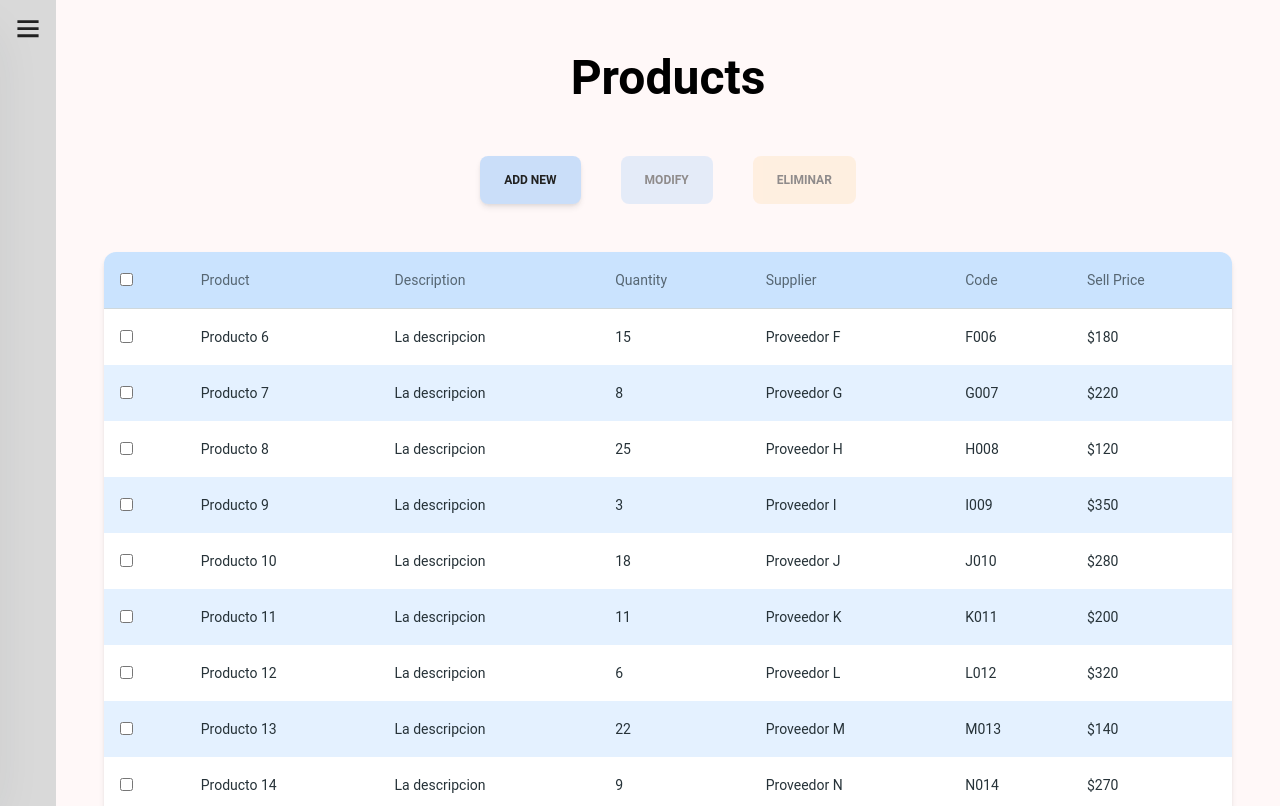
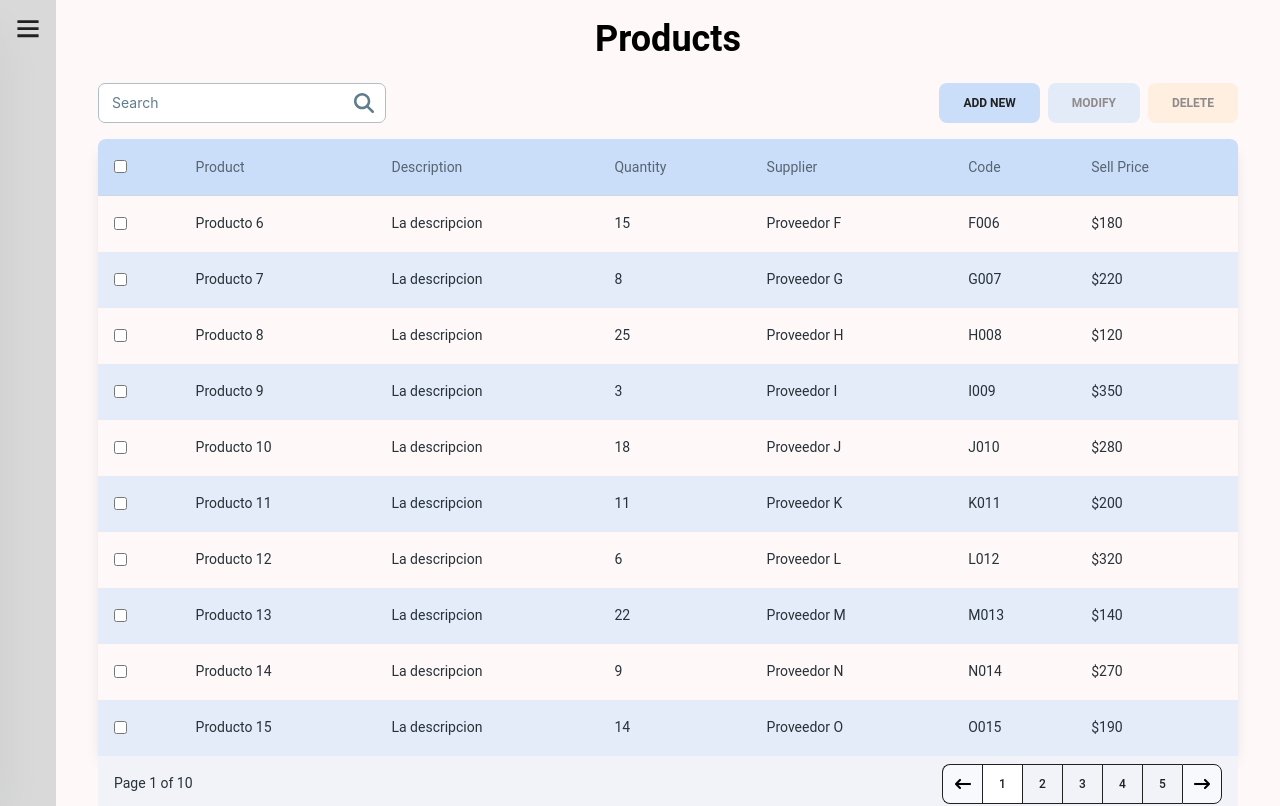
Before and after one commit to rogelioolarte/s15-13-ft-java-react, a React (Vite) app in the folder front/: page /products in a window 1280 px wide. Shown: the top 806 px of the page. Built offline with nearby package versions, Linux system fonts and the light colour scheme.

Commit message:
fix: styles products table

```diff
--- /dev/null
+++ b/front/src/components/container/ProductsHeader.jsx
@@ -0,0 +1,31 @@
+import { Button, Input, Typography } from '@material-tailwind/react'
+import { FaMagnifyingGlass } from 'react-icons/fa6'
+import { ProductsFormModal } from './ProductsFormModal.jsx'
+
+export default function ProductsHeader ({ productToEdit, selectedItems, setIsDeleteConfirmationOpen }) {
+  return (
+    <>
+      <div className='w-full text-center'>
+        <Typography variant='h2' color='black'>
+          Products
+        </Typography>
+      </div>
+      <div className='w-full flex flex-col lg:flex-row items-center lg:justify-between gap-2'>
+        {/* Search */}
+        <div className='w-full md:w-72'>
+          <Input
+            className='bg-white'
+            label='Search'
+            icon={<FaMagnifyingGlass className='h-5 w-5' />}
+          />
+        </div>
+        {/* Buttons */}
+        <div className='flex flex-wrap items-center gap-2'>
+          <ProductsFormModal button={<Button className='min-w-fit flex-1 bg-secondary-40 text-gray-900 shadow-none hover:shadow-none hover:bg-secondary-60 transition-all duration-300 ease-in-out'>Add New</Button>} action='create' />
+          <ProductsFormModal button={<Button disabled={selectedItems.length !== 1} className='min-w-fit flex-1 bg-secondary-40 text-gray-900 shadow-none hover:shadow-none hover:bg-secondary-60 transition-all duration-300 ease-in-out'>Modify</Button>} action='edit' productToEdit={productToEdit} />
+          <Button disabled={selectedItems.length < 1} onClick={() => setIsDeleteConfirmationOpen(true)} className='min-w-fit flex-1 bg-warning-40 text-gray-900 shadow-none hover:shadow-none hover:bg-indigo-100 transition-all duration-300 ease-in-out'>Delete</Button>
+        </div>
+      </div>
+    </>
+  )
+}
--- a/front/src/components/container/ProductsSection.jsx
+++ b/front/src/components/container/ProductsSection.jsx
@@ -1,14 +1,14 @@
-import { Button, CardFooter, Typography } from '@material-tailwind/react'
-import { ProductsTable } from './ProductsTable.jsx'
-import { ProductsFormModal } from './ProductsFormModal.jsx'
 import { useState } from 'react'
-import { useProductDeleteMutation } from '../../store/apiSlice.js'
-import { useProductsActions } from '../../hooks/useProductsActions.js'
+import { Card, CardHeader, CardBody, CardFooter } from '@material-tailwind/react'
 import PaginationGroup from '../pure/pagination/PaginationGroup.jsx'
 import SimplePagination from '../pure/pagination/SimplePagination.jsx'
 import ModalConfirmationDelete from '../pure/ModalConfirmationDelete.jsx'
+import ProductsTable from './ProductsTable.jsx'
+import ProductsHeader from './ProductsHeader.jsx'
+import { useProductDeleteMutation } from '../../store/apiSlice.js'
+import { useProductsActions } from '../../hooks/useProductsActions.js'
 
-export function ProductsSection () {
+export default function ProductsSection () {
   const TABLE_HEAD = ['checkbox', 'Product', 'Description', 'Quantity', 'Supplier', 'Code', 'Sell Price']
 
   const TABLE_ROWS = [
@@ -147,18 +147,19 @@ export function ProductsSection () {
 
   return (
     <>
-      <main className='text-center p-12 md:p-12 w-full flex flex-col items-center'>
-        <Typography className='font-bold' variant='h1'>Products</Typography>
-        <div className='gap-10 flex my-12'>
-          <ProductsFormModal button={<Button className='bg-secondary-40 py-4 text-gray-900'>Add New</Button>} action='create' />
-          <ProductsFormModal button={<Button disabled={selectedItems.length !== 1} className='bg-secondary-40 py-4 text-gray-900'>Modify</Button>} action='edit' productToEdit={productToEdit} />
-          <Button disabled={selectedItems.length < 1} onClick={() => setIsDeleteConfirmationOpen(true)} className='bg-warning-40 py-4 text-gray-900'>Eliminar</Button>
-        </div>
-        <ProductsTable TABLE_ROWS={TABLE_ROWS} TABLE_HEAD={TABLE_HEAD} checkedItems={checkedItems} setCheckedItems={setCheckedItems} />
-        <CardFooter className='flex items-center rounded-b-lg justify-center sm:justify-between p-4'>
-          <PaginationGroup active={active} setActive={setActive} />
-          <SimplePagination active={active} setActive={setActive} />
-        </CardFooter>
+      <main className='w-full flex justify-center overflow-hidden px-6 py-4'>
+        <Card className='h-full w-full max-w-screen-xl rounded-none bg-transparent shadow-none'>
+          <CardHeader floated={false} shadow={false} className='rounded-none bg-transparent flex flex-col gap-5 m-0 mb-4'>
+            <ProductsHeader productToEdit={productToEdit} selectedItems={selectedItems} setIsDeleteConfirmationOpen={setIsDeleteConfirmationOpen} />
+          </CardHeader>
+          <CardBody className='tableBody overflow-x-scroll p-0 shadow-lg rounded-t-lg'>
+            <ProductsTable TABLE_ROWS={TABLE_ROWS} TABLE_HEAD={TABLE_HEAD} checkedItems={checkedItems} setCheckedItems={setCheckedItems} />
+          </CardBody>
+          <CardFooter className='flex items-center bg-[#F1F3F9] rounded-b-lg justify-center sm:justify-between px-4 py-2'>
+            <PaginationGroup active={active} setActive={setActive} />
+            <SimplePagination active={active} setActive={setActive} />
+          </CardFooter>
+        </Card>
         <ModalConfirmationDelete message={`You are about to delete ${selectedItems.length} ${selectedItems.length > 1 ? 'products' : 'product'}`} callback={handleDelete} open={isDeleteConfirmationOpen} handleOpen={() => setIsDeleteConfirmationOpen(!isDeleteConfirmationOpen)} />
       </main>
     </>
--- a/front/src/components/container/ProductsTable.jsx
+++ b/front/src/components/container/ProductsTable.jsx
@@ -1,6 +1,6 @@
-import { Card, Typography } from '@material-tailwind/react'
+import { Typography } from '@material-tailwind/react'
 
-export function ProductsTable ({ TABLE_ROWS, TABLE_HEAD, checkedItems, setCheckedItems }) {
+export default function ProductsTable ({ TABLE_ROWS, TABLE_HEAD, checkedItems, setCheckedItems }) {
   const handleCheckAll = () => {
     const allChecked = checkedItems.every((item) => item)
     setCheckedItems(new Array(TABLE_ROWS.length).fill(!allChecked))
@@ -13,7 +13,6 @@ export function ProductsTable ({ TABLE_ROWS, TABLE_HEAD, checkedItems, setChecke
   }
 
   return (
-    <Card className='h-full w-full max-w-screen-xl overflow-auto'>
     <table className='w-full min-w-max table-auto text-left'>
       <thead>
         <tr>
@@ -74,6 +73,5 @@ export function ProductsTable ({ TABLE_ROWS, TABLE_HEAD, checkedItems, setChecke
         ))}
       </tbody>
     </table>
-    </Card>
   )
 }
--- a/front/src/components/container/SuppliersHeader.jsx
+++ b/front/src/components/container/SuppliersHeader.jsx
@@ -1,9 +1,5 @@
+import { Button, Input, Typography } from '@material-tailwind/react'
 import { FaMagnifyingGlass } from 'react-icons/fa6'
-import {
-  Button,
-  Input,
-  Typography
-} from '@material-tailwind/react'
 
 export default function SuppliersHeader () {
   return (
--- a/front/src/pages/ProductsPage.jsx
+++ b/front/src/pages/ProductsPage.jsx
@@ -1,6 +1,5 @@
 // import useProtectedRoutes from '../hooks/useProtectedRoutes'
-
-import { ProductsSection } from '../components/container/ProductsSection.jsx'
+import ProductsSection from '../components/container/ProductsSection.jsx'
 
 export default function ProductsPage () {
   /* useProtectedRoutes() */
--- a/front/src/pages/SuppliersPage.jsx
+++ b/front/src/pages/SuppliersPage.jsx
@@ -1,5 +1,5 @@
+// import useProtectedRoutes from '../hooks/useProtectedRoutes'
 import SuppliersSection from '../components/container/SuppliersSection'
-// import useProtectedRoutes from '../hooks/useProtectedRoutes'
 
 export default function SuppliersPage () {
   /* useProtectedRoutes() */
```
Also changed, not shown: front/src/components/container/SuppliersSection.jsx (+1 -6 lines). Lines whose indentation alone changed are shown as unchanged.
